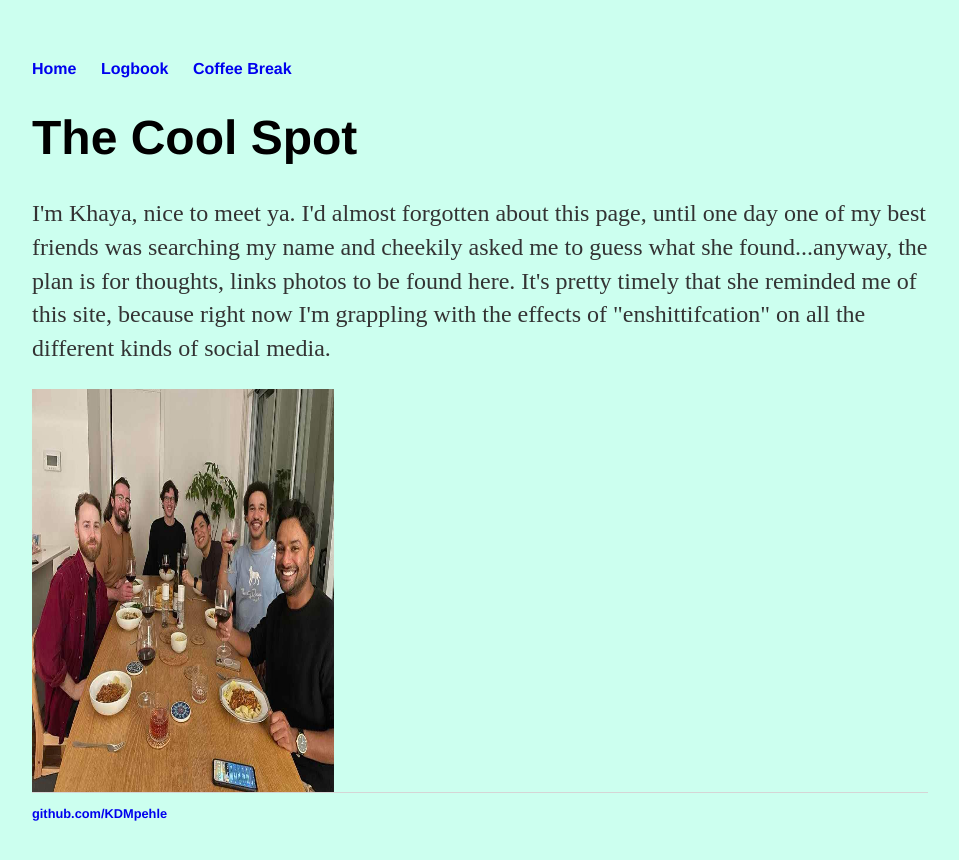
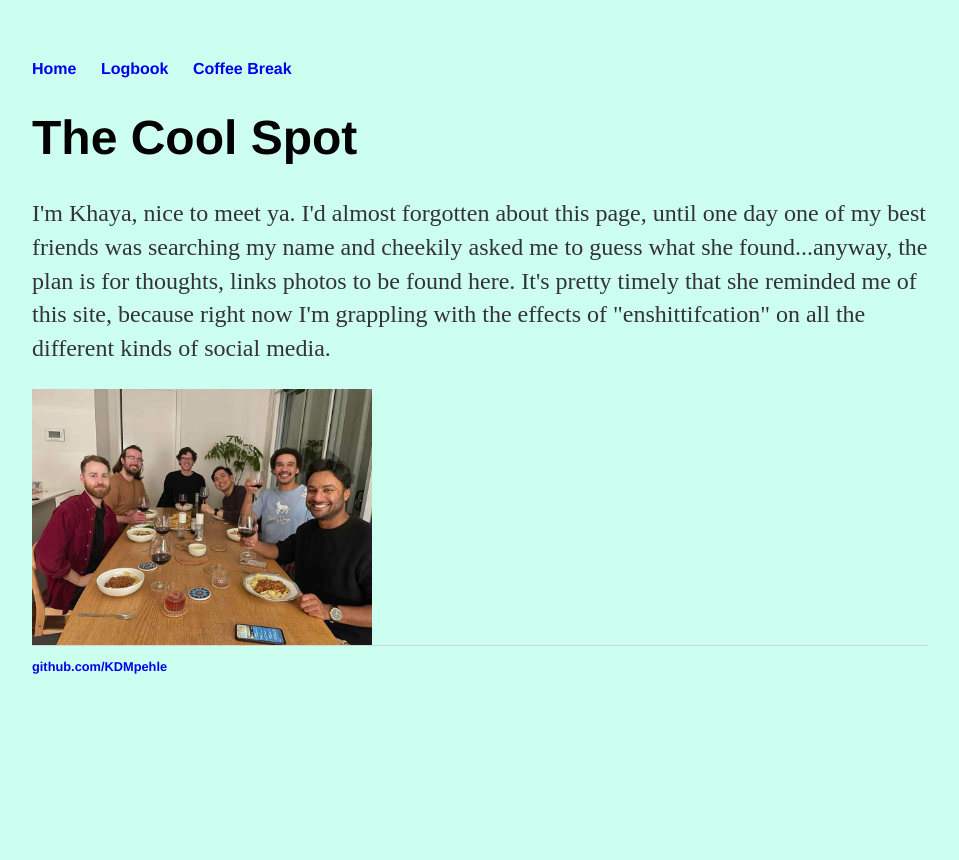
Before and after one commit to KDMpehle/KDMpehle.github.io, a Jekyll site: the page built from index.html, in a window 1280 px wide. Shown: the top 860 px of the page, without its empty margins (160-1119 px from the left). Built offline with Jekyll 4.4.1, drawn with Linux system fonts in a browser that asks for light colours.

Commit message:
Update index.html

```diff
--- a/index.html
+++ b/index.html
@@ -5,5 +5,5 @@ layout: default
 	<h1>The Cool Spot</h1>
 	<p> I'm Khaya, nice to meet ya. I'd almost forgotten about this page, until one day one of my best friends was searching my name and cheekily asked me to guess what she found...anyway, the plan is for thoughts,
 	links photos to be found here. It's pretty timely that she reminded me of this site, because right now I'm grappling with the effects of "enshittifcation" on all the different kinds of social media. </p>
-<img src = "images/Dboys_dinner.jpeg" width="302" height="403"/>
+<img src = "images/Dboys_dinner.jpeg" width="340" height="256"/>
 </div>
```
